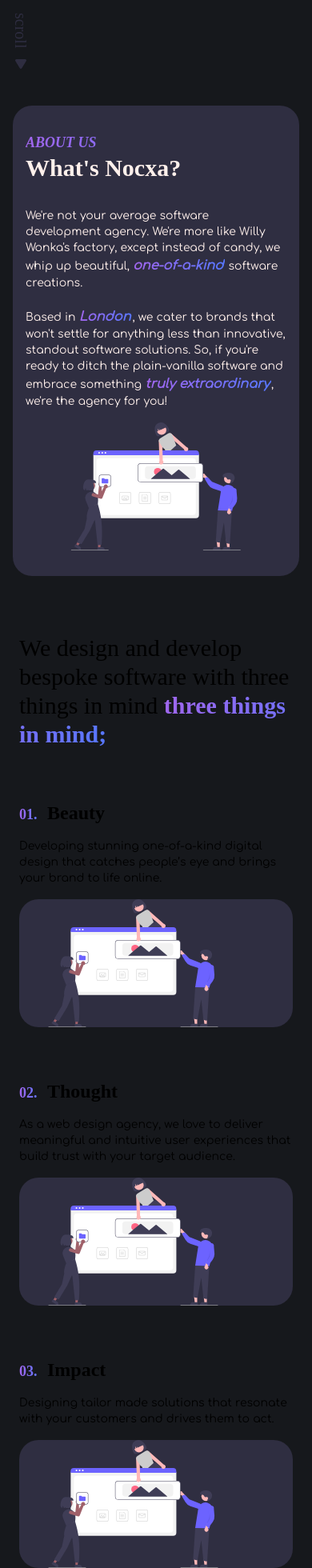
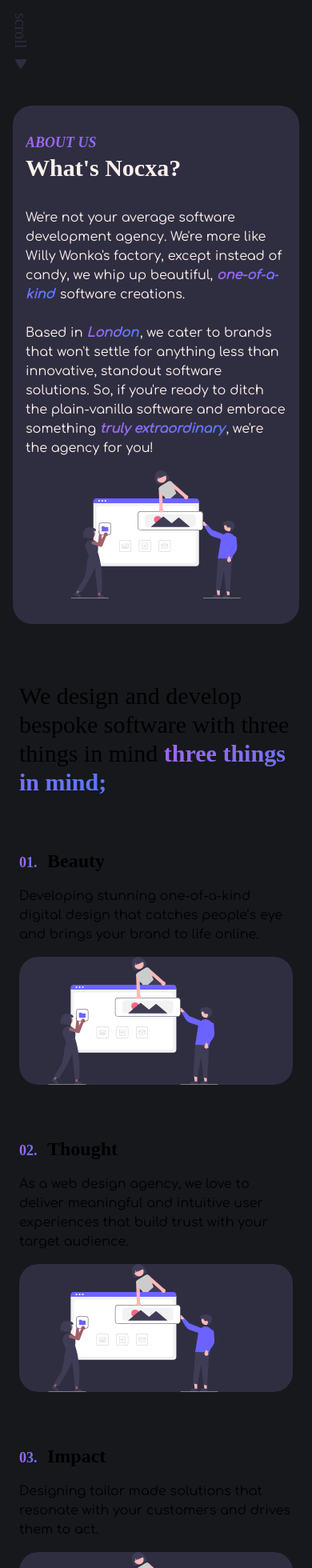
Before and after one commit to gowth6m/nocxa-website, a Next.js app: page / in a window 390 px wide. Shown: the part 736-2696 px from the top of the page at 80% size. Built offline with nearby package versions, Linux system fonts and the light colour scheme; a web font is replaced by a local one.

Commit message:
fixed text size for about

```diff
--- a/components/About.tsx
+++ b/components/About.tsx
@@ -16,7 +16,7 @@
                   What&#39;s Nocxa?
                 </h1>
               </div>
-              <div className="text-[var(--cream)] flex font-comfortaa text-sm md:mb-8">
+              <div className="text-[var(--cream)] flex font-comfortaa text-base md:mb-8">
                 <div className="md:text-base">
                   We&#39;re not your average software development agency.
                   We&#39;re more like Willy Wonka&#39;s factory, except instead
@@ -61,7 +61,7 @@
                 <span className="grad-bg-text text-lg mr-2">01. </span>
                 <span className="font-black md:text-4xl">Beauty</span>
               </div>
-              <div className="text-sm md:text-base font-comfortaa my-4 max-w-[calc(1280px/3)]">
+              <div className="text-base font-comfortaa my-4 max-w-[calc(1280px/3)]">
                 Developing stunning one-of-a-kind digital design that catches
                 people’s eye and brings your brand to life online.
               </div>
@@ -77,7 +77,7 @@
                 <span className="grad-bg-text text-lg mr-2">02. </span>
                 <span className="font-black md:text-4xl">Thought</span>
               </div>
-              <div className="text-sm md:text-base font-comfortaa my-4 max-w-[calc(1280px/3)]">
+              <div className="text-base font-comfortaa my-4 max-w-[calc(1280px/3)]">
                 As a web design agency, we love to deliver meaningful and
                 intuitive user experiences that build trust with your target
                 audience.
@@ -94,7 +94,7 @@
                 <span className="grad-bg-text text-lg mr-2">03. </span>
                 <span className="font-black md:text-4xl">Impact</span>
               </div>
-              <div className="text-sm md:text-base font-comfortaa my-4 max-w-[calc(1280px/3)]">
+              <div className="text-base font-comfortaa my-4 max-w-[calc(1280px/3)]">
                 Designing tailor made solutions that resonate with your
                 customers and drives them to act.
               </div>
```
